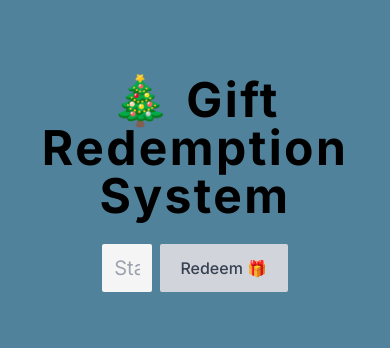
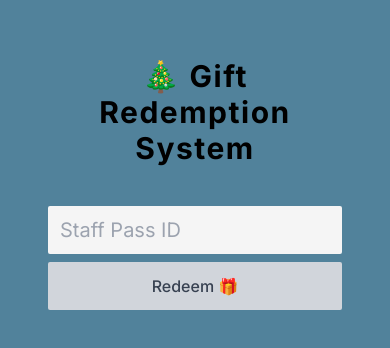
Before and after one commit to st-muel/gds-intern-assignment, a Next.js app: page / in a window 390 px wide. Shown: the part 238-586 px from the top of the page. Built offline with nearby package versions, Linux system fonts and the light colour scheme.

Commit message:
feat: added mobile responsiveness

```diff
--- a/src/app/page.tsx
+++ b/src/app/page.tsx
@@ -60,16 +60,16 @@ export default function Home() {
 
 	return (
 		<main
-			className="relative flex flex-col gap-6 h-screen w-screen flex-col items-center justify-center p-24 transition duration-300 ease-in-out"
+			className="relative flex flex-col gap-10 h-screen w-screen flex-col items-center justify-center p-12 sm:p-24 transition duration-300 ease-in-out"
 			style={{
 				backgroundColor
 			}}
 		>
-			<div className="font-bold text-5xl text-center tracking-wider">
+			<div className="font-bold text-3xl sm:text-5xl text-center tracking-wider">
 				🎄 Gift Redemption System
 			</div>
-			<div className="flex justify-center gap-2 w-full">
-				<div className="w-3/12">
+			<div className="flex flex-col sm:flex-row justify-center gap-2 w-full">
+				<div className="w-full sm:w-3/12">
 					<input
 						type="text"
 						placeholder="Staff Pass ID"
@@ -82,7 +82,7 @@ export default function Home() {
 				<button
 					className="
 						flex justify-center items-center
-						py-6 px-3 w-32 h-10 rounded-sm
+						py-6 px-3 w-full sm:w-32 h-10 rounded-sm
 						text-gray-700 text-md font-medium
 						transition duration-300 ease-in-out
 						bg-[#F5F5F5] hover:bg-[#9BB0C1] disabled:bg-gray-300 disabled:cursor-not-allowed
```
